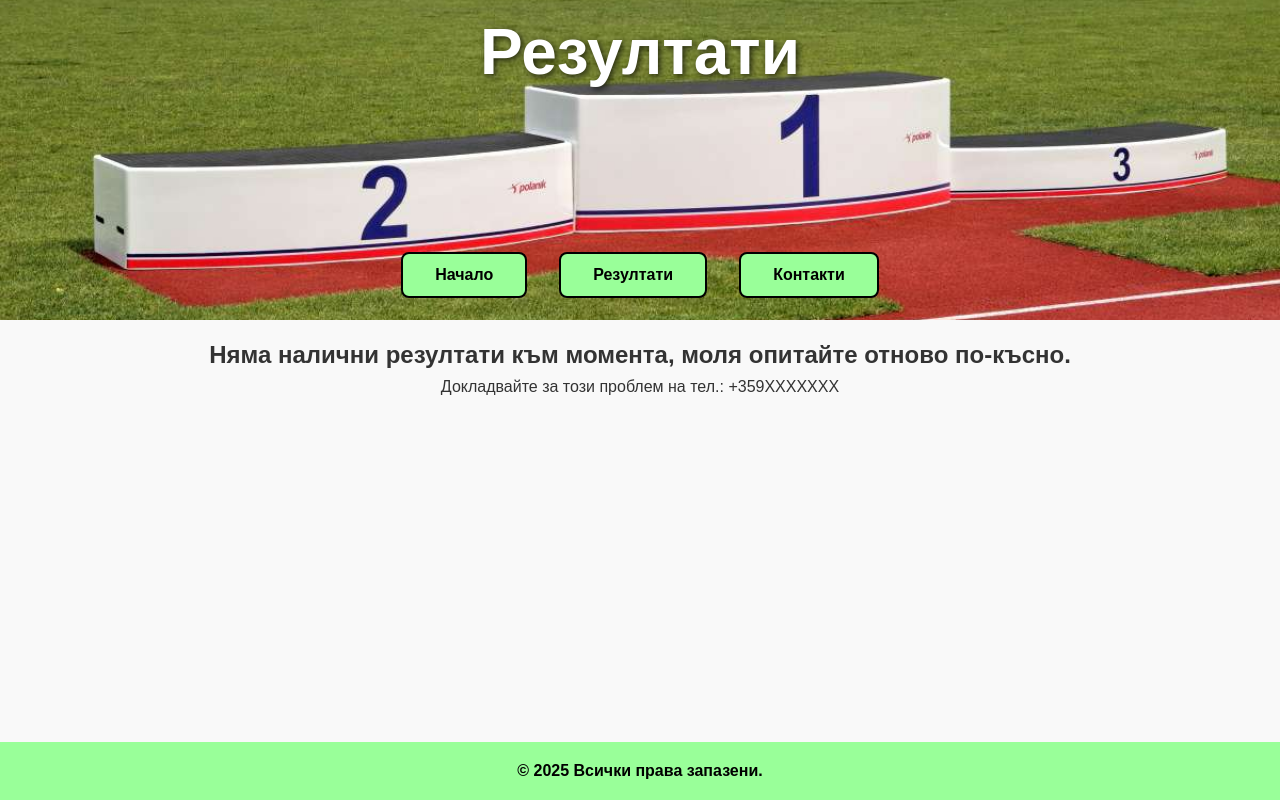
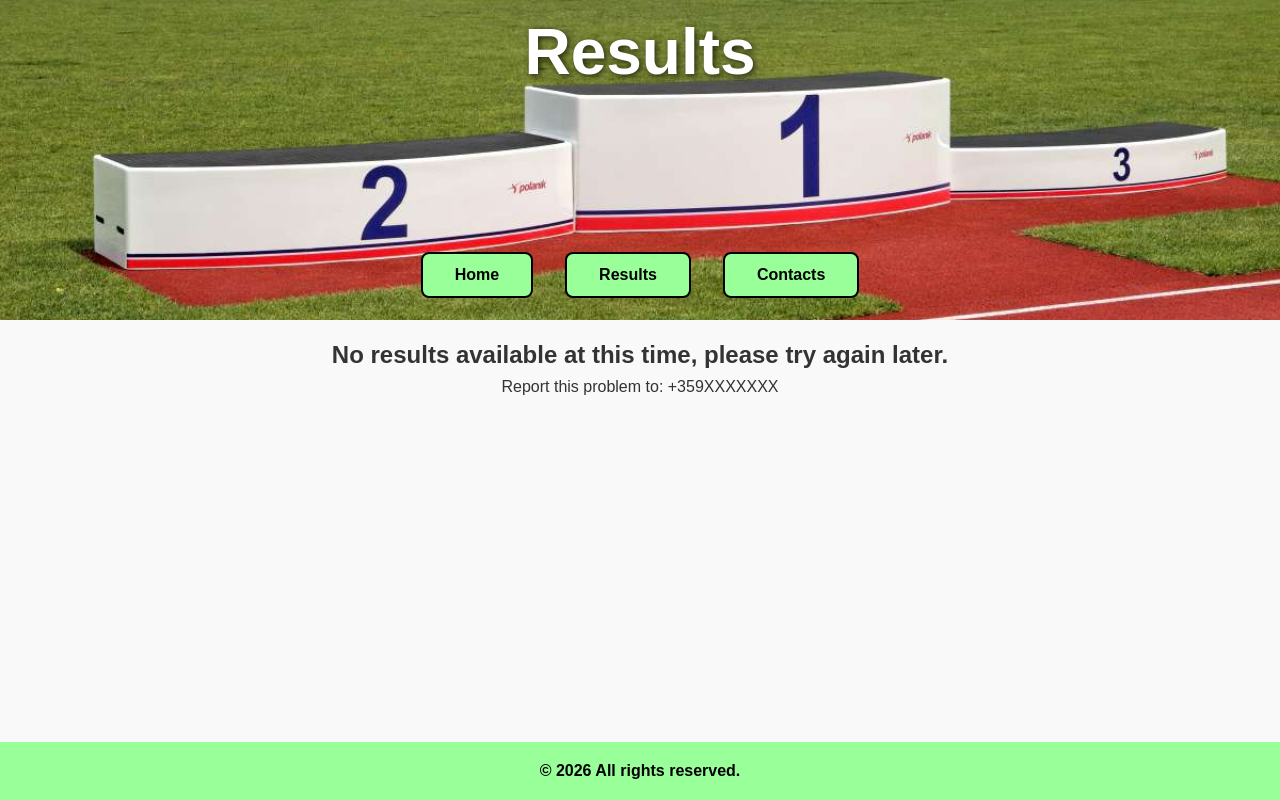
Before and after one commit to draganovdimitar2/AthleticsSiteSoftUni, a Django app: page //results in a window 1280 px wide. Run offline with Django 5.2, Linux system fonts and the light colour scheme.

Commit message:
refactor(templates): change templates language from bg to eng

```diff
--- a/templates/common/home.html
+++ b/templates/common/home.html
@@ -11,18 +11,21 @@
     <div class="wrapper">
         <nav class="navbar">
             <h1 class="navbar-title">
-                {% block navbar_title %}Начало{% endblock %}
+                {% block navbar_title %}Home{% endblock %}
             </h1>
             <ul>
-                <li><a href="{% url 'home_page' %}">Начало</a></li>
-                <li><a href="{% url 'results' %}">Резултати</a></li>
-                <li><a href="#">Контакти</a></li>
+                <li><a href="{% url 'home_page' %}">Home</a></li>
+                <li><a href="{% url 'results' %}">Results</a></li>
+                <li><a href="#">Contacts</a></li>
             </ul>
         </nav>
-        {% block content %}{% endblock %}
+        {% block content %}
+            <!-- Child templates will fill this -->
+            <!-- Everything outside of this blocks is shared by all pages.-->
+        {% endblock %}
     </div>
     <footer class="site-footer">
-        <p>&copy; 2025 Всички права запазени.</p>
+        <p>&copy; 2026 All rights reserved. </p>
     </footer>
 </body>
 </html>
--- a/templates/records/list.html
+++ b/templates/records/list.html
@@ -3,7 +3,7 @@
 
 {% block body_attrs %}
 style="--navbar-bg: url('{% static "images/results-background.jpg" %}'); --navbar-bg-pos: 50% 53%;"
-{% block navbar_title %}Резултати{% endblock %}
+{% block navbar_title %}Results{% endblock %}
 {% endblock %}
 
 {% block content %}
@@ -11,11 +11,11 @@ style="--navbar-bg: url('{% static "images/results-background.jpg" %}'); --navba
 {% if results %}
     <div class="wrapper-results">
         <form class="results" method="get">
-            <h2>Резултати </h2>
+            <h2>Results</h2>
             <div class="choose-year-wrapper">
-                <label class="choose-year-label-el">Изберете година:</label>
+                <label class="choose-year-label-el">Choose year:</label>
                 <select name="year" class="year-select" onchange="this.form.submit()">
-                    <option value="">Всички</option>
+                    <option value="">All</option>
                     {% for y in years %}
                     <option value="{{ y }}" {% if y == selected_year %}selected{% endif %}>
                         {{ y }}
@@ -27,7 +27,7 @@ style="--navbar-bg: url('{% static "images/results-background.jpg" %}'); --navba
                 {% for r in results %}
                     <li class="li-el-files">
                         {{ r.title }} ({{ r.file_type }})
-                        - <a href="{{ r.file.url }}" target="_blank" class="download-btn-a-el">Изтегли</a>
+                        - <a href="{{ r.file.url }}" target="_blank" class="download-btn-a-el">Download</a>
                     </li>
                 {% endfor %}
             </ul>
@@ -35,8 +35,8 @@ style="--navbar-bg: url('{% static "images/results-background.jpg" %}'); --navba
     </div>
 {% else %}
     <div class="no-results-found">
-        <h2>Няма налични резултати към момента, моля опитайте отново по-късно.</h2>
-        <p>Докладвайте за този проблем на тел.: +359ХХХХХХХ</p>
+        <h2>No results available at this time, please try again later.</h2>
+        <p>Report this problem to: +359ХХХХХХХ</p>
     </div>
 {% endif %}
 
```
